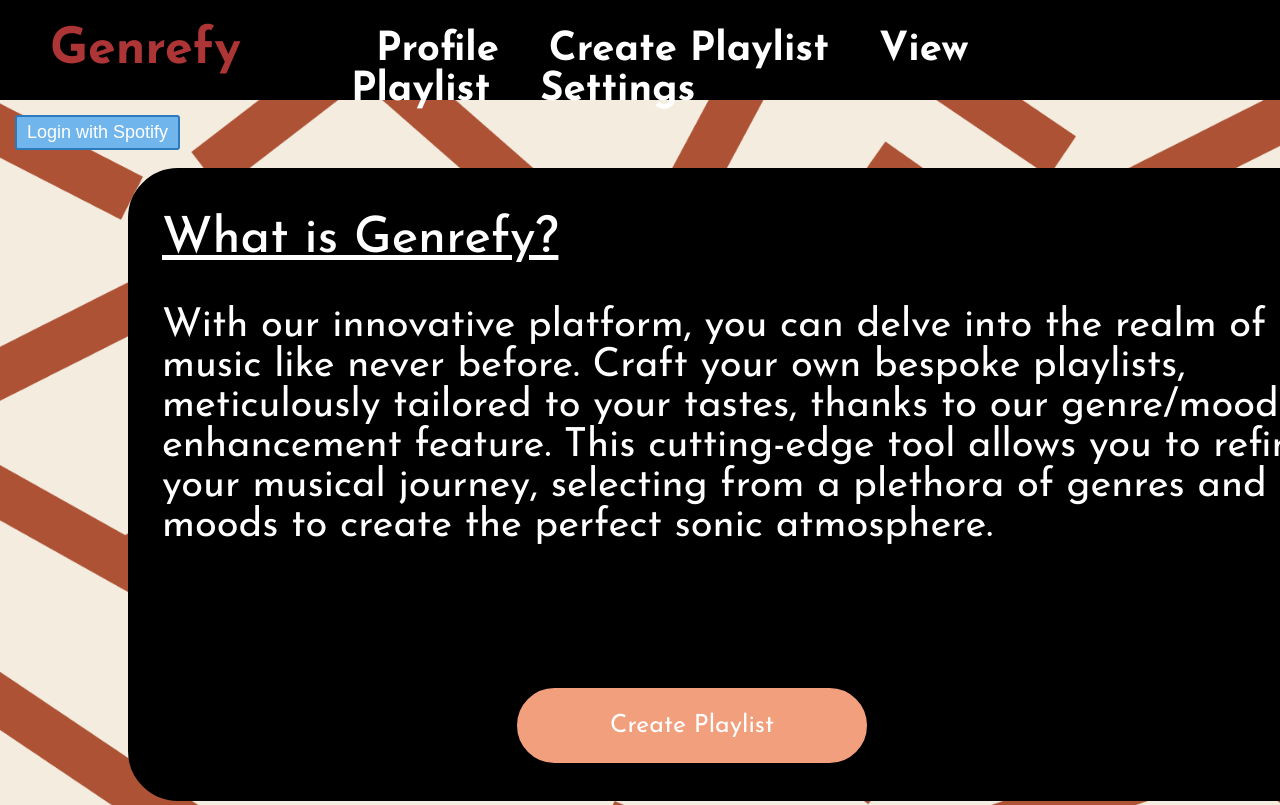
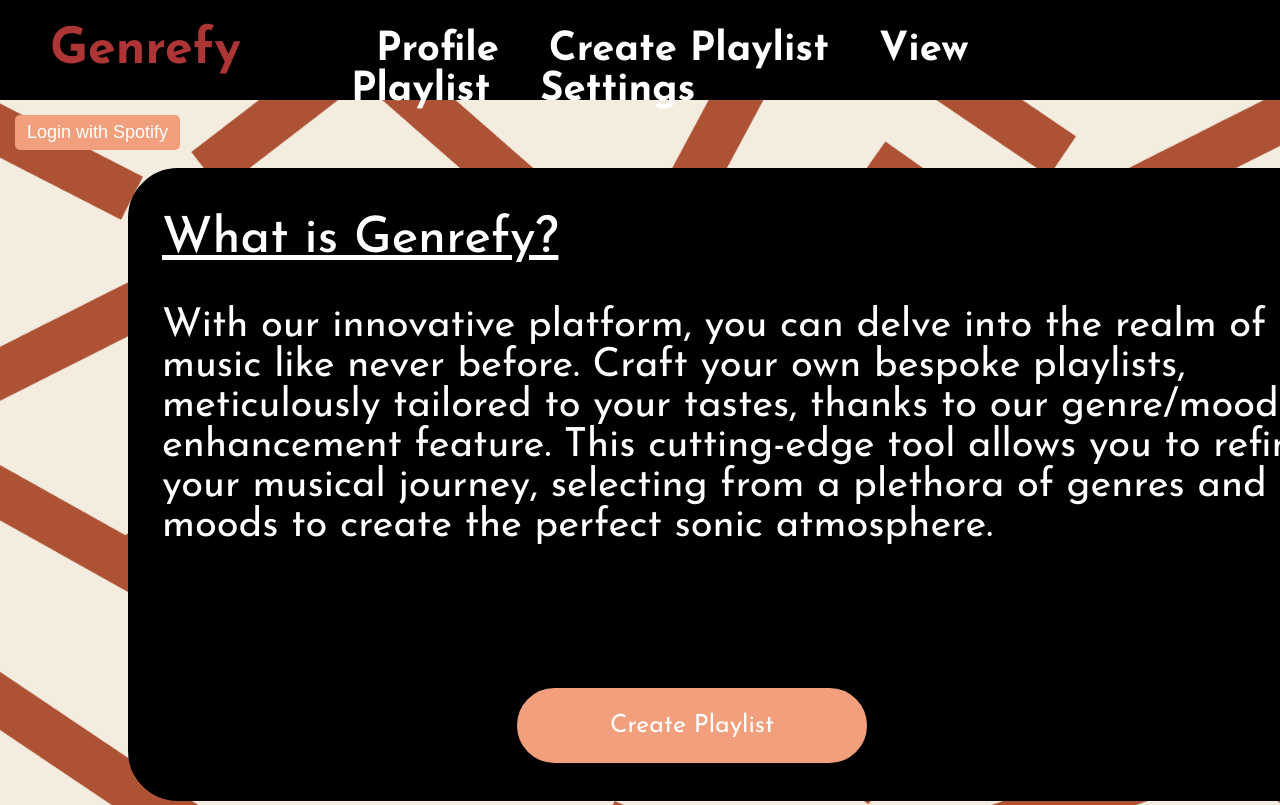
Before and after one commit to Blakeefuller/Genrefy, a React (Vite) app: page /home in a window 1280 px wide. Shown: the top 805 px of the page. Built offline with nearby package versions, Linux system fonts and the light colour scheme.

Commit message:
minor button update

```diff
--- a/src/index.css
+++ b/src/index.css
@@ -79,10 +79,10 @@ textarea {
 }
 
 button, .login-button {
-  background-color: #2b7bbe;
+  background-color: #f19f7c;
   color: #fff;
-  border: 2px solid #2b7bbe;
-  border-radius: 3px;
+  border: 2px solid #f19f7c;
+  border-radius: 5px;
   font-size: 18px;
   font-weight: 300;
   padding: 5px 10px;
@@ -91,7 +91,7 @@ button, .login-button {
 }
 
 .login-button, button:hover {
-  background-color: #71b5ed;
+  background-color: #f19f7c;
 }
 
 .page-container {
```
